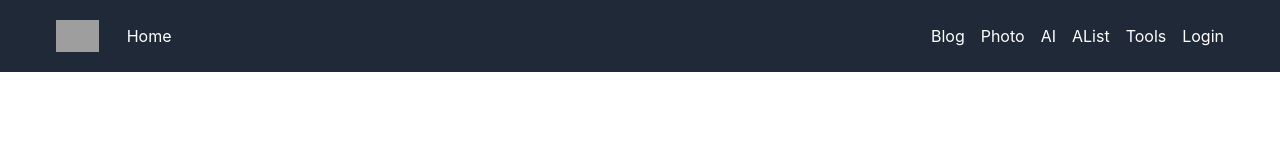
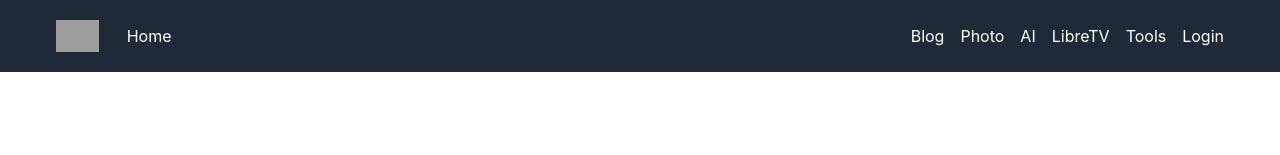
Before and after one commit to mutse/homepage, a React (Create React App) app: page / in a window 1280 px wide. Shown: the top 155 px of the page. Built offline with nearby package versions, Linux system fonts and the light colour scheme; grey boxes are pictures that could not be loaded.

Commit message:
update url links

```diff
--- a/src/Header.js
+++ b/src/Header.js
@@ -62,7 +62,7 @@ const Header = () => {
               </div>
             )}
           </div>
-          <a href="https://mutse.serv00.net/" className="text-white hover:text-gray-300">AList</a>
+          <a href="https://libretv.mutse.top" className="text-white hover:text-gray-300">LibreTV</a>
           <Link to="/tools" className="text-white hover:text-gray-300">Tools</Link>
           <Link to="/login" className="text-white hover:text-gray-300">Login</Link>
         </nav>
```
